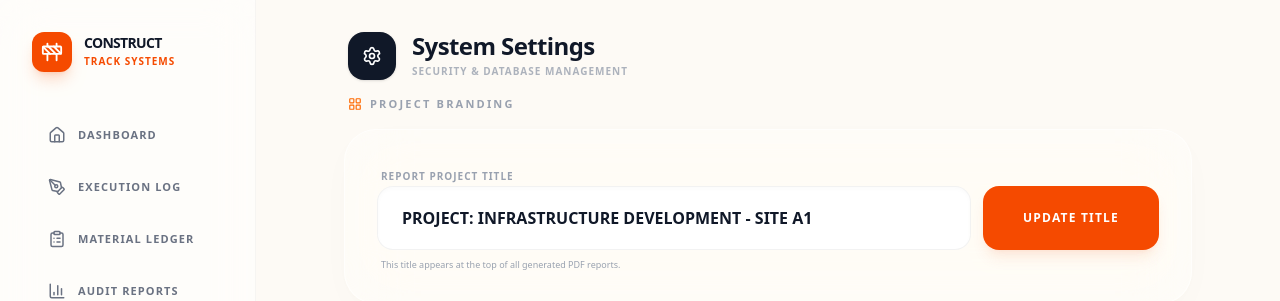
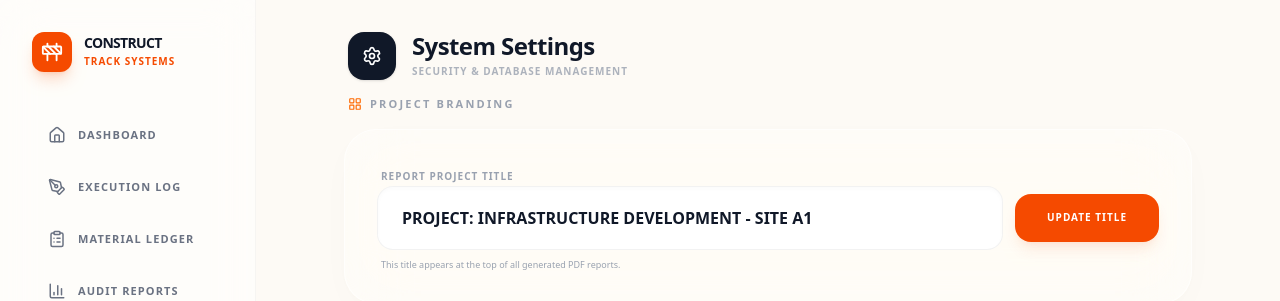
Before and after one commit to khaliduzzamantanoy/constracttrack, a Next.js app: page /settings in a window 1280 px wide. Shown: the top 301 px of the page. Built offline with nearby package versions, Linux system fonts and the light colour scheme; no server answers; the database is empty.

Commit message:
style: refine branding button size for better layout balance

```diff
--- a/src/app/settings/page.tsx
+++ b/src/app/settings/page.tsx
@@ -158,7 +158,7 @@ export default function SettingsPage() {
           <div className="glass-effect p-6 lg:p-8 rounded-[1.5rem] lg:rounded-[2rem] bg-white/40 border-black/5 space-y-6">
              <div className="space-y-2">
                 <label className="text-[10px] font-black text-gray-400 uppercase tracking-widest ml-1">Report Project Title</label>
-                <div className="flex flex-col md:flex-row gap-3">
+                <div className="flex flex-col md:flex-row md:items-center gap-3">
                    <input
                       type="text"
                       value={projectName}
@@ -169,7 +169,7 @@ export default function SettingsPage() {
                    <button
                       onClick={handleUpdateBranding}
                       disabled={savingConfig}
-                      className="h-16 px-10 rounded-2xl bg-orange-600 text-white text-[12px] font-black uppercase tracking-widest shadow-lg shadow-orange-600/10 hover:bg-orange-700 active:scale-95 transition-all disabled:opacity-50"
+                      className="h-12 px-8 rounded-2xl bg-orange-600 text-white text-[10px] font-black uppercase tracking-widest shadow-lg shadow-orange-600/10 hover:bg-orange-700 active:scale-95 transition-all disabled:opacity-50 shrink-0"
                    >
                       {savingConfig ? 'Saving...' : 'Update Title'}
                    </button>
```
